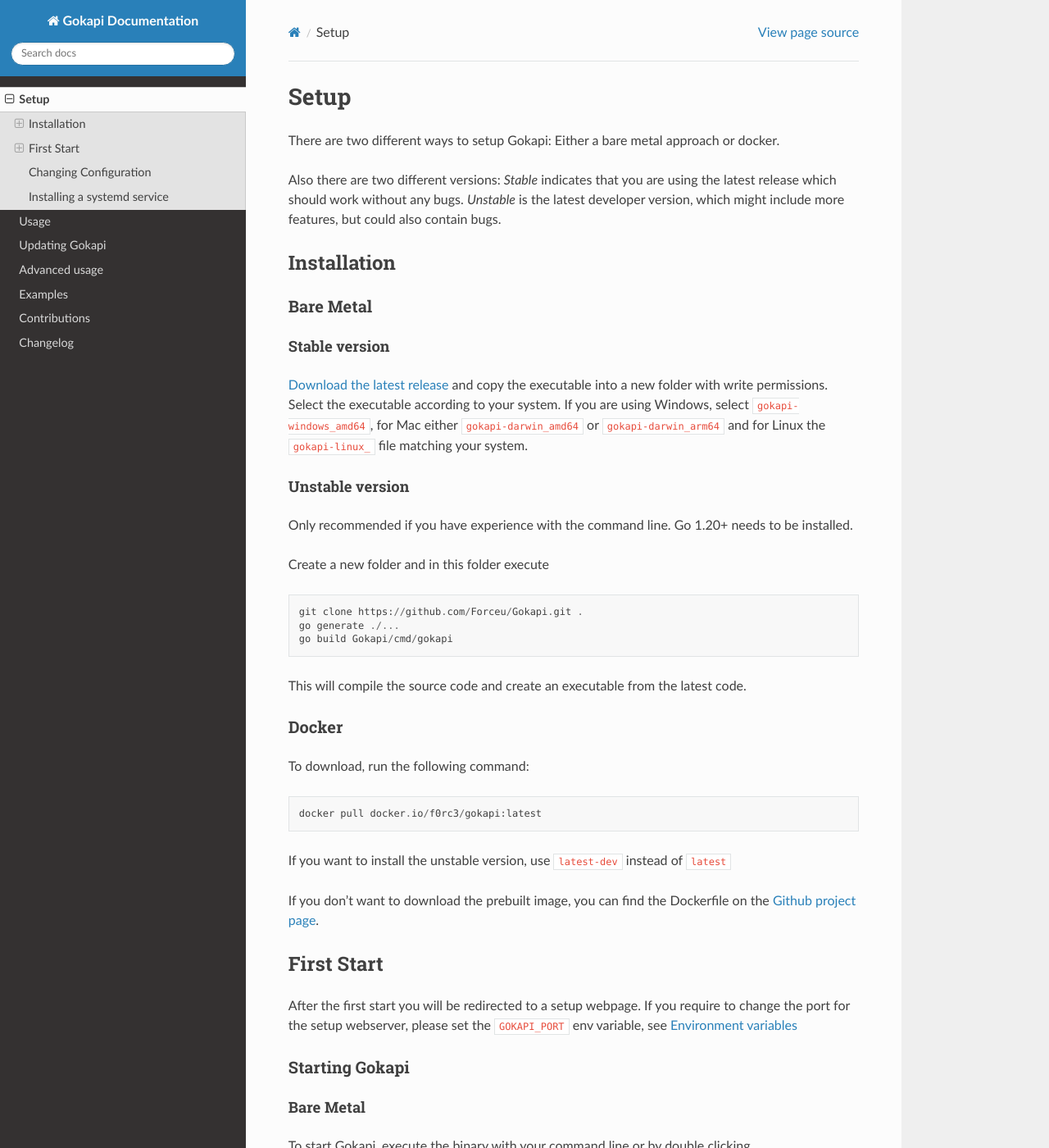
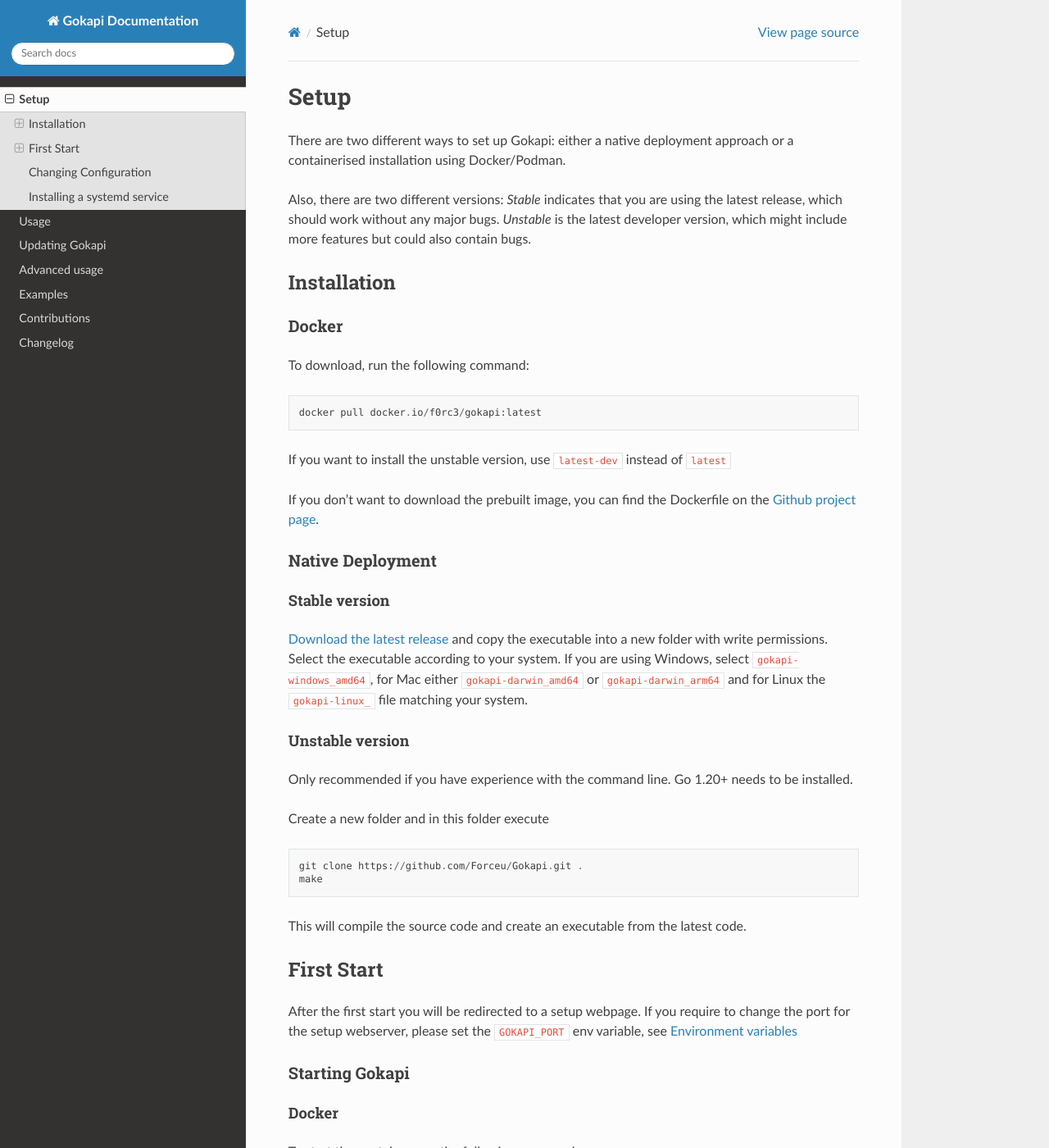
Before and after one commit to Forceu/Gokapi, a Sphinx documentation site: the page built from docs/setup.rst, in a window 1280 px wide and 1400 px high. Shown: the whole window at 82% size. Built offline with Sphinx 7.4.7 and the Read the Docs theme 3.1.0, drawn with Linux system fonts in a browser that asks for light colours; some of the changed text lies outside the part shown.

Commit message:
Changed "bare metal" to "native installation" in documentation #208, changed order

```diff
--- a/docs/advanced.rst
+++ b/docs/advanced.rst
@@ -28,8 +28,8 @@
  docker run -it -e GOKAPI_PORT=12345 -e GOKAPI_DB_NAME=database.sqlite f0rc3/gokapi:latest
 
 
-Bare Metal
-----------
+Native Deployment
+-------------------
 
 Linux / Unix
 """""""""""""
--- a/docs/setup.rst
+++ b/docs/setup.rst
@@ -4,35 +4,15 @@
 Setup
 =====
 
-There are two different ways to setup Gokapi: Either a bare metal approach or docker.
+There are two different ways to set up Gokapi: either a native deployment approach or a containerised installation using Docker/Podman.
 
-Also there are two different versions: *Stable* indicates that you are using the latest release which should work without any bugs. *Unstable* is the latest developer version, which might include more features, but could also contain bugs.
+Also, there are two different versions: *Stable* indicates that you are using the latest release, which should work without any major bugs. *Unstable* is the latest developer version, which might include more features but could also contain bugs.
 
 
 **************
 Installation
 **************
 
-Bare Metal
-^^^^^^^^^^^^
-
-Stable version
-"""""""""""""""""
-`Download the latest release <https://github.com/Forceu/gokapi/releases/latest>`_ and copy the executable into a new folder with write permissions. Select the executable according to your system. If you are using Windows, select ``gokapi-windows_amd64``, for Mac either ``gokapi-darwin_amd64`` or ``gokapi-darwin_arm64`` and for Linux the ``gokapi-linux_`` file matching your system.
-
-Unstable version
-"""""""""""""""""
-
-Only recommended if you have experience with the command line. Go 1.20+ needs to be installed.
-
-Create a new folder and in this folder execute
-::
-
- git clone https://github.com/Forceu/Gokapi.git .
- go generate ./...
- go build Gokapi/cmd/gokapi
-
-This will compile the source code and create an executable from the latest code.
 
 Docker
 ^^^^^^^
@@ -48,6 +28,28 @@
 
 
 
+
+
+Native Deployment
+^^^^^^^^^^^^^^^^^^
+
+Stable version
+"""""""""""""""""
+`Download the latest release <https://github.com/Forceu/gokapi/releases/latest>`_ and copy the executable into a new folder with write permissions. Select the executable according to your system. If you are using Windows, select ``gokapi-windows_amd64``, for Mac either ``gokapi-darwin_amd64`` or ``gokapi-darwin_arm64`` and for Linux the ``gokapi-linux_`` file matching your system.
+
+Unstable version
+"""""""""""""""""
+
+Only recommended if you have experience with the command line. Go 1.20+ needs to be installed.
+
+Create a new folder and in this folder execute
+::
+
+ git clone https://github.com/Forceu/Gokapi.git .
+ make
+
+This will compile the source code and create an executable from the latest code.
+
 **************
 First Start
 **************
@@ -57,11 +59,6 @@
 
 Starting Gokapi
 ^^^^^^^^^^^^^^^^
-
-Bare Metal
-""""""""""
-
-To start Gokapi, execute the binary with your command line or by double clicking.
 
 
 Docker
@@ -76,6 +73,12 @@
 Set ``-e TZ=UTC`` to the timezone you are in, e.g. ``-e TZ=Europe/Berlin``.
 
 If you do not want the binary to run as the root user in the container, you can set the environment variable ``DOCKER_NONROOT`` to true.
+
+
+Native Deployment
+""""""""""""""""""
+
+To start Gokapi, execute the binary with your command line or by double clicking.
 
 
 
--- a/docs/update.rst
+++ b/docs/update.rst
@@ -15,9 +15,9 @@
 
 Then stop the running container and follow the same steps as in SETUP. All userdata will be preserved, as it is saved to the ``gokapi-data`` and ``gokapi-data`` volume (``-v`` argument during creation)
 
-**********
-Bare Metal
-**********
+*******************
+Native deployment
+*******************
 
 Stable version
 ==============
```
